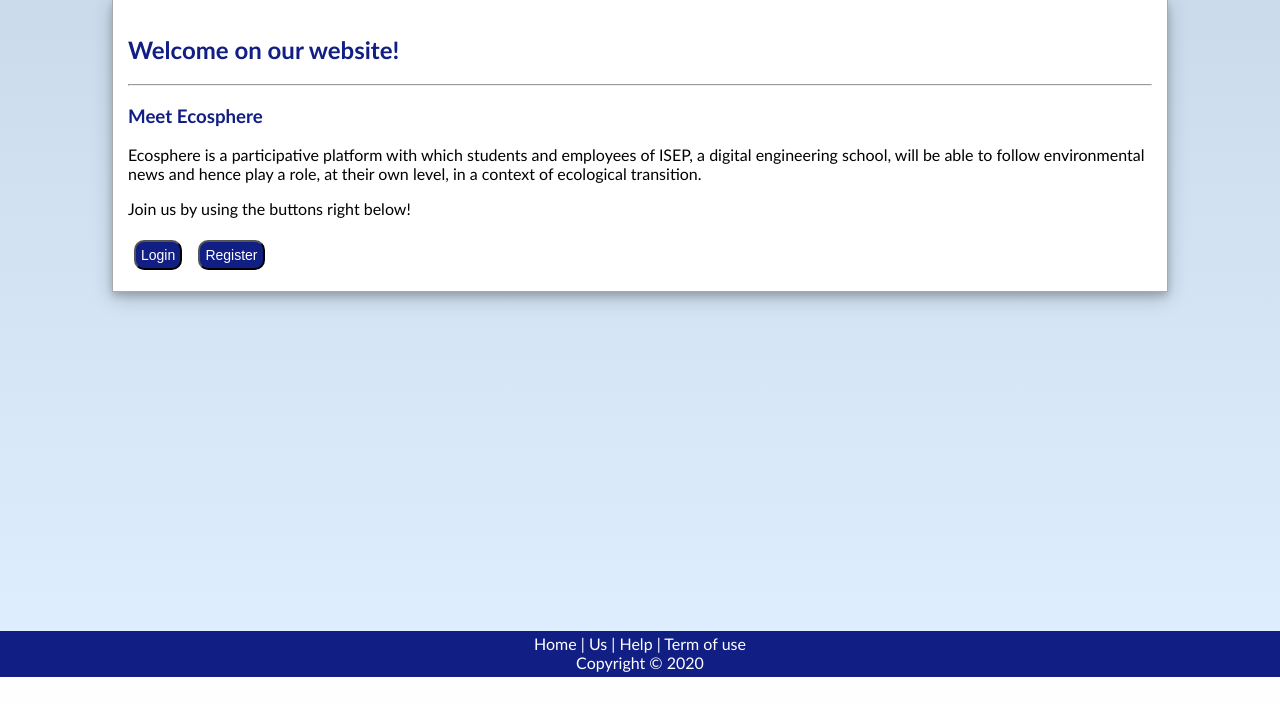
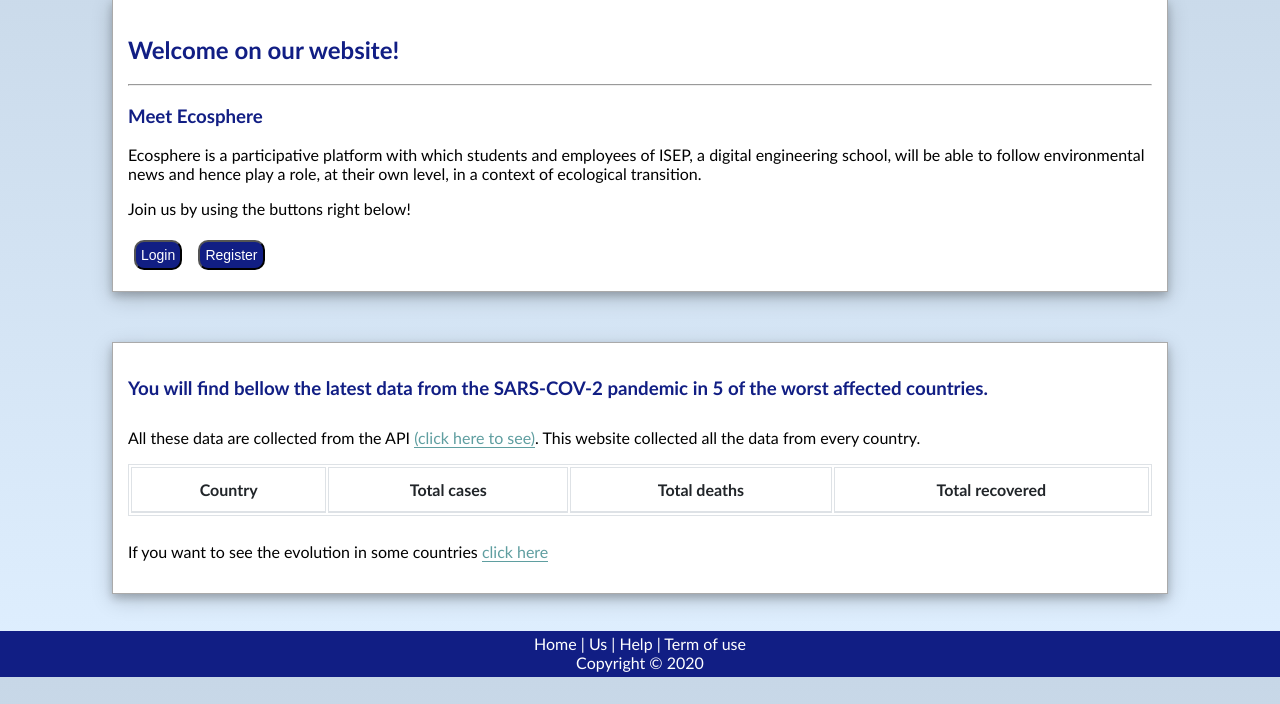
Before and after one commit to NinaKaveh/ecosphere-web-app, a PHP site: page / in a window 1280 px wide. Shown: the part 123-827 px from the top of the page. Before the commit the page ends 800 px from the top, so only its background shows below. Run offline with PHP 8.4, Linux system fonts and the light colour scheme; lists and menus that the app fills with data are empty.

Commit message:
Add covid data collected from foreign API

```diff
--- a/View/covid/countriesData.js
+++ b/View/covid/countriesData.js
@@ -12,7 +12,7 @@ var countries = {
     }, {
         "name": "Italy",
         "tot": 227364,
-        "cured": 13430,
+        "cured": 134560,
         "death":32330
     }, {
         "name": "Germany",
--- /dev/null
+++ b/View/css/bootstrap.css
@@ -0,0 +1,44 @@
+.table {
+    width: 100%;
+    margin-bottom: 1rem;
+    color: #212529;
+}
+
+.table th,
+.table td {
+    padding: 0.75rem;
+    vertical-align: top;
+    border-top: 1px solid #dee2e6;
+}
+
+.table thead th {
+    vertical-align: bottom;
+    border-bottom: 2px solid #dee2e6;
+}
+
+.table tbody + tbody {
+    border-top: 2px solid #dee2e6;
+}
+
+.table-bordered {
+    border: 1px solid #dee2e6;
+}
+
+.table-bordered th,
+.table-bordered td {
+    border: 1px solid #dee2e6;
+}
+
+.table-bordered thead th,
+.table-bordered thead td {
+    border-bottom-width: 2px;
+}
+
+.table-striped tbody tr:nth-of-type(odd) {
+    background-color: rgba(0, 0, 0, 0.05);
+}
+
+.table-hover tbody tr:hover {
+    color: #212529;
+    background-color: rgba(0, 0, 0, 0.075);
+}
--- a/View/css/global.css
+++ b/View/css/global.css
@@ -22,6 +22,13 @@ body{
 a {
     color: white;
     text-decoration: none;
+}
+
+.redirection{
+    color: cadetblue;
+    margin-top: 10px;
+    border-bottom: 1px solid cadetblue;
+    display: inline-block;
 }
 
 #welcome{
--- /dev/null
+++ b/View/js/fetch_covid_data.js
@@ -0,0 +1,35 @@
+const ul = document.getElementById('latest_covid_data');
+const countries = ["USA", "France", "Spain", "Germany", "Italy"]
+const url = 'https://coronavirus-19-api.herokuapp.com/countries/';
+
+ul.innerHTML=`<thead>
+                <tr>
+                    <th>Country</th>
+                    <th>Total cases</th>
+                    <th>Total deaths</th>
+                    <th>Total recovered</th>
+                </tr>
+            </thead>
+<tbody>`
+
+
+countries.forEach(country_name => {
+    fetch(url + country_name)
+        .then((response) => response.json())
+
+        .then(function (data) {
+            ul.innerHTML += `<tr>
+                                <td>${data.country}</td>
+                                <td>${data.cases} </td>
+                                <td> ${data.deaths} </td>
+                                <td>${data.recovered}</td>
+                            </tr>`;
+            console.log(data)
+        })
+
+        .catch(function (error) {
+            console.log(JSON.stringify(error));
+        });
+});
+
+ul.innerHTML += `</tbody>`
--- a/index.php
+++ b/index.php
@@ -3,8 +3,10 @@
 <head>
     <meta charset="UTF-8">
     <link rel="stylesheet" type="text/css" href="View/css/global.css"/>
+    <link rel="stylesheet" type="text/css" href="View/css/bootstrap.css"/>
     <script type="text/javascript" src="https://code.jquery.com/jquery-1.12.4.js"></script>
     <script type="text/javascript" src="View/js/open_forms.js"></script>
+
 </head>
 <body>
 <header>
@@ -110,6 +112,17 @@
             </tr>
         </table>
     </section>
+
+    <div class="panel">
+        <h3>You will find bellow the latest data from the SARS-COV-2 pandemic in 5 of the worst affected countries.</h3>
+        <p>All these data are collected from the API
+            <a href="https://coronavirus-19-api.herokuapp.com/countries/." class="redirection">(click here to see)</a>.
+            This website collected all the data from every country.</p>
+        <table id="latest_covid_data" class="table table-bordered table-striped table-hover table-responsive"></table>
+        <p> If you want to see the evolution in some countries <a class="redirection" href="View/covid.php"> click
+                here</a></p>
+    </div>
+
 </main>
 
 <footer>
@@ -123,3 +136,5 @@
 </footer>
 </body>
 </html>
+
+<script type="text/javascript" src="View/js/fetch_covid_data.js"></script>
```
